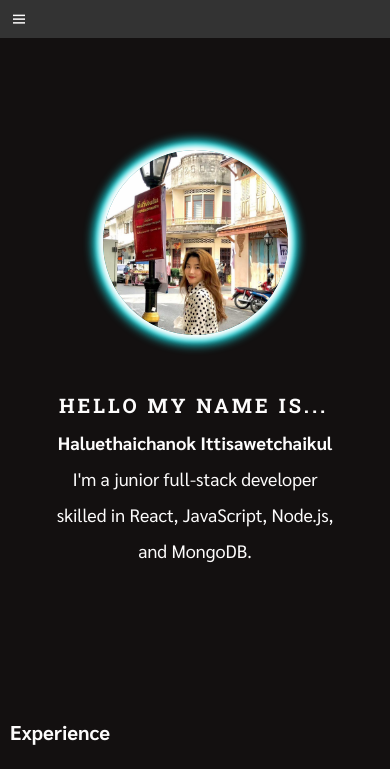
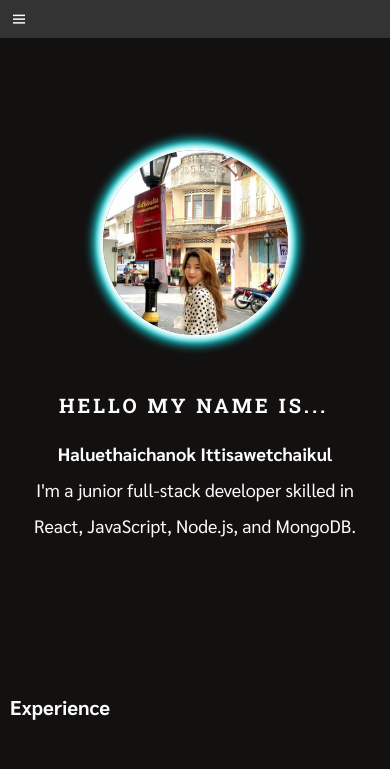
Before and after one commit to Haluethaichanok-Itti/Portfolio-H, a website: page index.html in a window 390 px wide. Shown: the top 769 px of the page. Drawn offline with nearby package versions, Linux system fonts and the light colour scheme.

Commit message:
📝 Fix layoyr about section and project section

```diff
--- a/style.css
+++ b/style.css
@@ -39,6 +39,9 @@
   --font-size-footer: 16px;
   --font-size-caption: 15px;
   --font-size-list-mobile: 16px;
+  --font-family-head-about:40px;
+  --font-family-main-about:25px;
+  --font-size-main-mobile: 18px;
 }
 
 body {
@@ -132,17 +135,15 @@ main {
   width: 50%;
   text-align: center;
   line-height: 2;
+  font-size: var(--font-family-main-about);
 }
-.about-text h1 {
-  color: var(--text-color);
-  font-family: var(--font-family-head);
+.typewriter {
+  display: inline-block;
   overflow: hidden;
   border-right: 0.15em solid var(--text-color);
   white-space: nowrap;
-  margin: 0 auto;
   letter-spacing: 0.15em;
-  animation: typing 5s steps(30, end),
-    blink-caret 0.5s step-end infinite;
+  animation: typing 5s steps(30, end), blink-caret 0.5s step-end infinite;
 }
 /* The typing effect */
 @keyframes typing {
@@ -150,7 +151,7 @@ main {
     width: 0;
   }
   to {
-    width: 100%;
+    width: 80%;
   }
 }
 /* The typewriter cursor effect */
@@ -499,7 +500,11 @@ footer {
     width: 100%;
   }
   .about-text {
-    width: 80%;
+    width: 100%;
+    font-size: var(--font-size-main-mobile);
+  }
+  .about-text h1 {
+    font-family: var(--font-family-head);
   }
 
   /* Experience */
@@ -587,7 +592,7 @@ footer {
     text-align: start;
   }
   .dot {
-    margin: 170px 2px;
+    margin: 190px 2px;
   }
 
   /* Contact */
```
